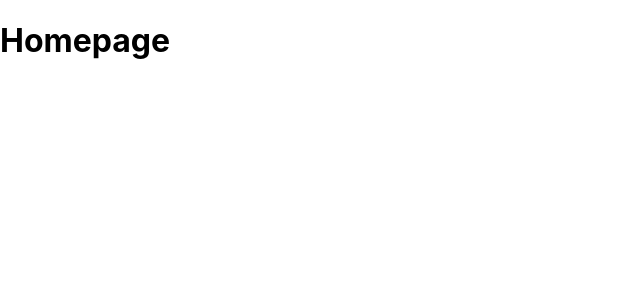
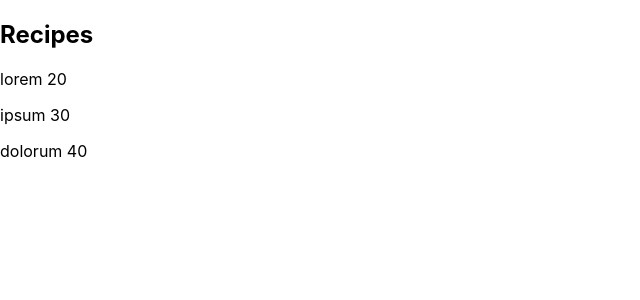
Before and after one commit to HLGitHuber/RecipeHub-Front, a React (Create React App) app in the folder recipe-hub-front/: page / in a window 1280 px wide. Shown: the top 300 px of the page, without its empty margins (0-640 px from the left). Built offline with nearby package versions, Linux system fonts and the light colour scheme.

Commit message:
List in early alpha version

```diff
--- a/recipe-hub-front/src/App.js
+++ b/recipe-hub-front/src/App.js
@@ -1,9 +1,10 @@
+import RecipesList from "./RecipesList/RecipesList";
 import RouterReact from "./Router/RouterReact";
 
 function App() {
   return (
     <div className="App">
-      <RouterReact />
+      <RecipesList />
     </div>
   );
 }
```
Also changed, not shown: recipe-hub-front/src/RecipesList/ClickForMoreButton.js (added).
